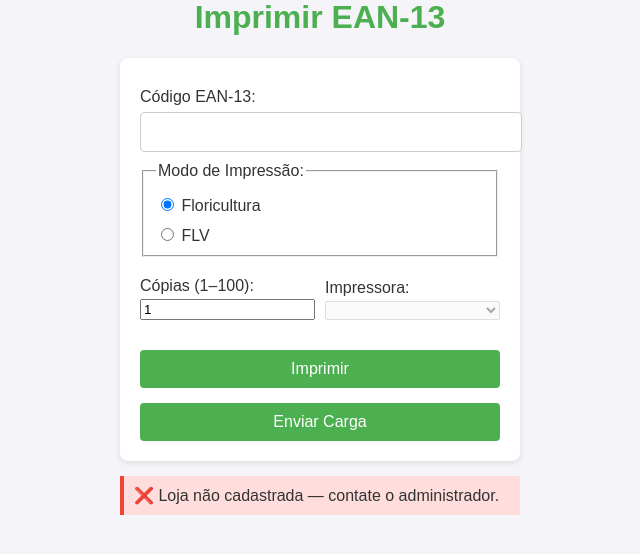
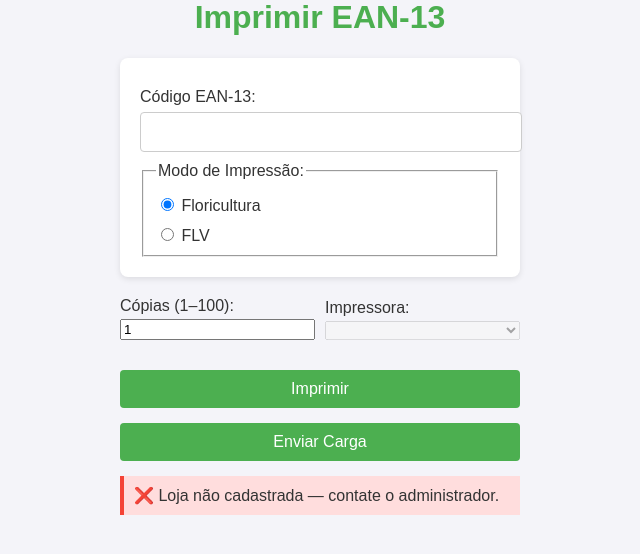
Before and after one commit to Deyvidhalaten/ImpressoraZQ230, a Flask app: page / in a window 1280 px wide. Shown: the part 132-686 px from the top of the page, without its empty margins (320-960 px from the left). Run offline with Flask 3, Linux system fonts and the light colour scheme; parts of the project's set-up code (start-up, migrations or seed data) failed here and were passed over.

Commit message:
Update index.html

```diff
--- a/templates/index.html
+++ b/templates/index.html
@@ -24,14 +24,13 @@
       {% endif %}
     </div>
 
-     <!-- Seletor de Layouts -->
-    <!-- Seletor de Tema -->
+     <!-- Seletor de Layout -->
     <label for="tema">Tema de Estilo:</label>
     <select id="tema" style="margin-bottom: 15px;">
       <option value="padrao">Padrão</option>
       <option value="bistek">Bistek</option>
     </select>
-
+    <div class="fundo-layout">
       <h1>Imprimir EAN-13</h1>
       <form method="POST" action="{{ url_for('index') }}">
         <label for="codigo">Código EAN-13:</label>
@@ -50,6 +49,7 @@
             FLV
           </label>
         </fieldset>
+      </div>
 
       <div class="form-inline">
         <div class="form-group">
```
Lines whose indentation alone changed are shown as unchanged.
